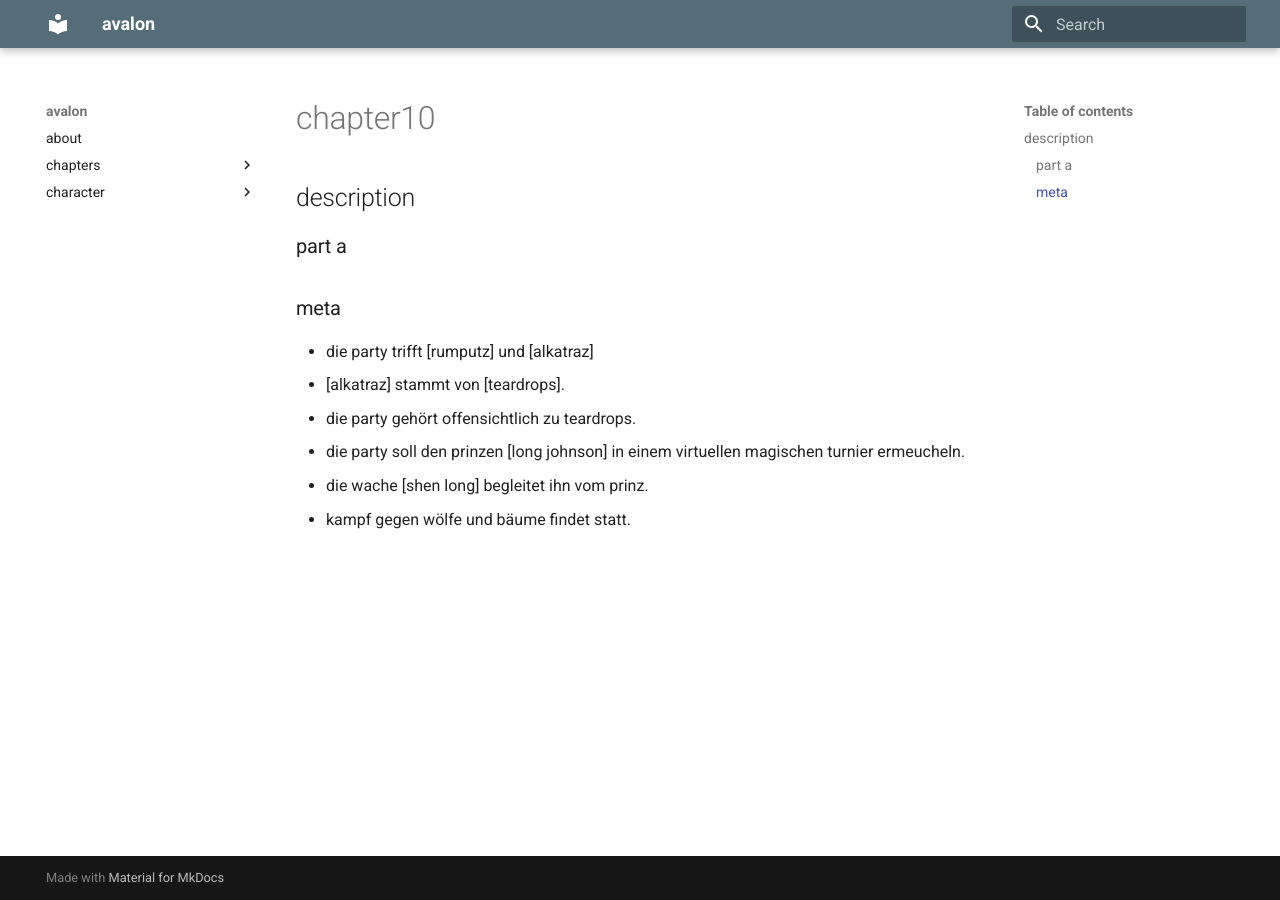
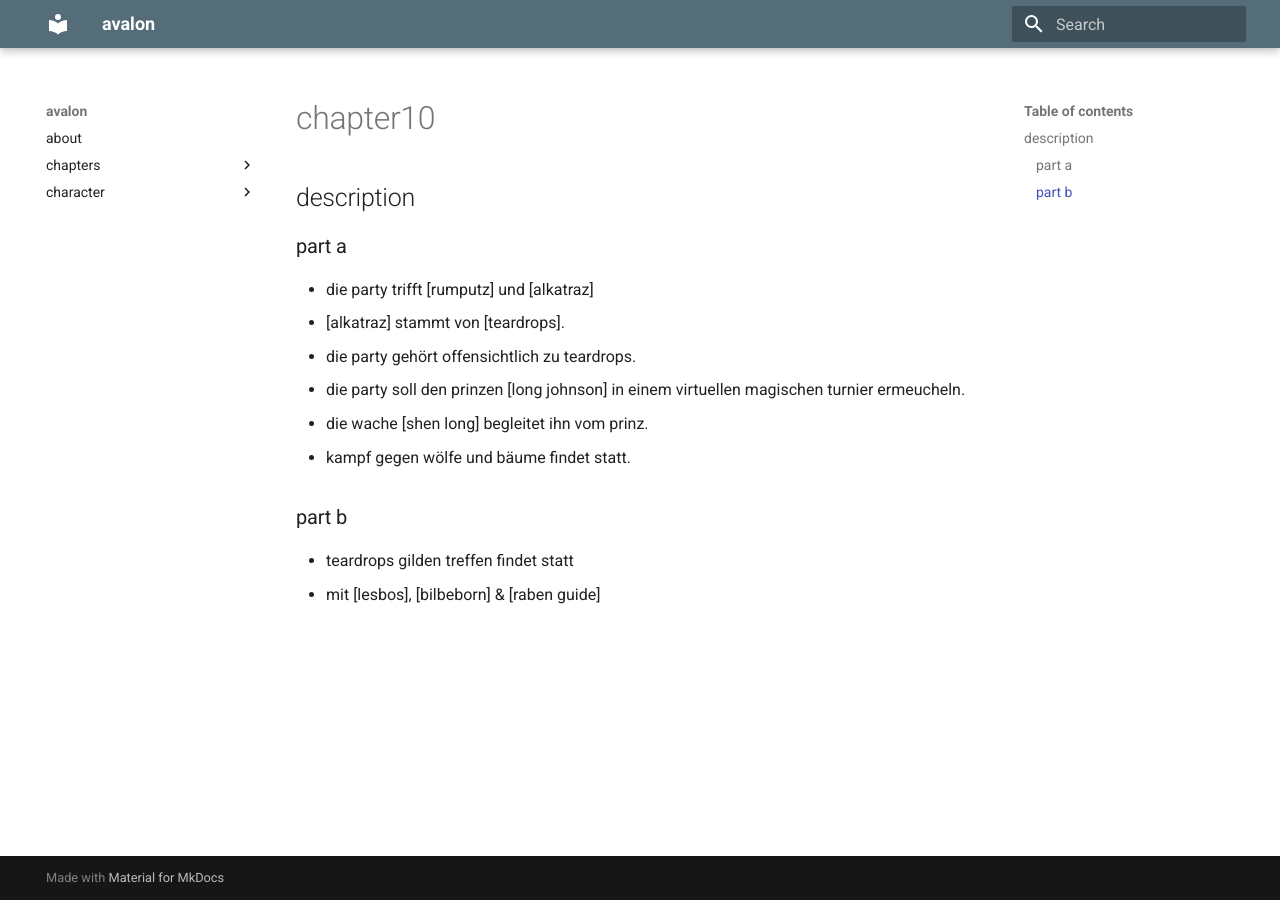
Before and after one commit to mkdocs-pnp/avalon, an MkDocs documentation site: the page built from docs/chapter/chapter10.md, in a window 1280 px wide. Built offline with MkDocs 1.6.1 and Material for MkDocs 9.7.7, drawn with Linux system fonts in a browser that asks for light colours.

Commit message:
Update chapter10.md

```diff
--- a/docs/chapter/chapter10.md
+++ b/docs/chapter/chapter10.md
@@ -3,8 +3,6 @@
 ## description
 
 ### part a
-
-### meta
 
 * die party trifft [rumputz] und [alkatraz]
 * [alkatraz] stammt von [teardrops].
@@ -12,3 +10,8 @@
 * die party soll den prinzen [long johnson] in einem virtuellen magischen turnier ermeucheln.
 * die wache [shen long] begleitet ihn vom prinz.
 * kampf gegen wölfe und bäume findet statt.
+
+### part b
+
+* teardrops gilden treffen findet statt
+  * mit [lesbos], [bilbeborn] & [raben guide]
```
